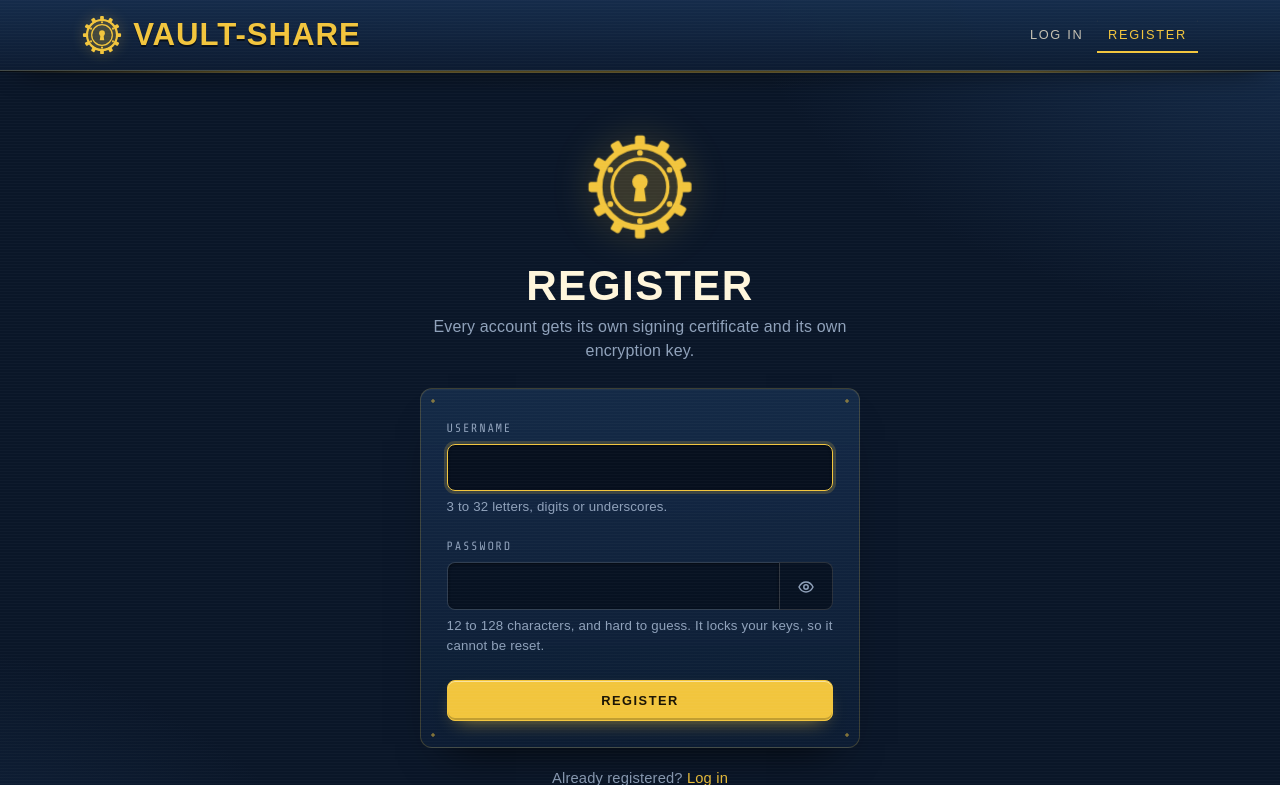
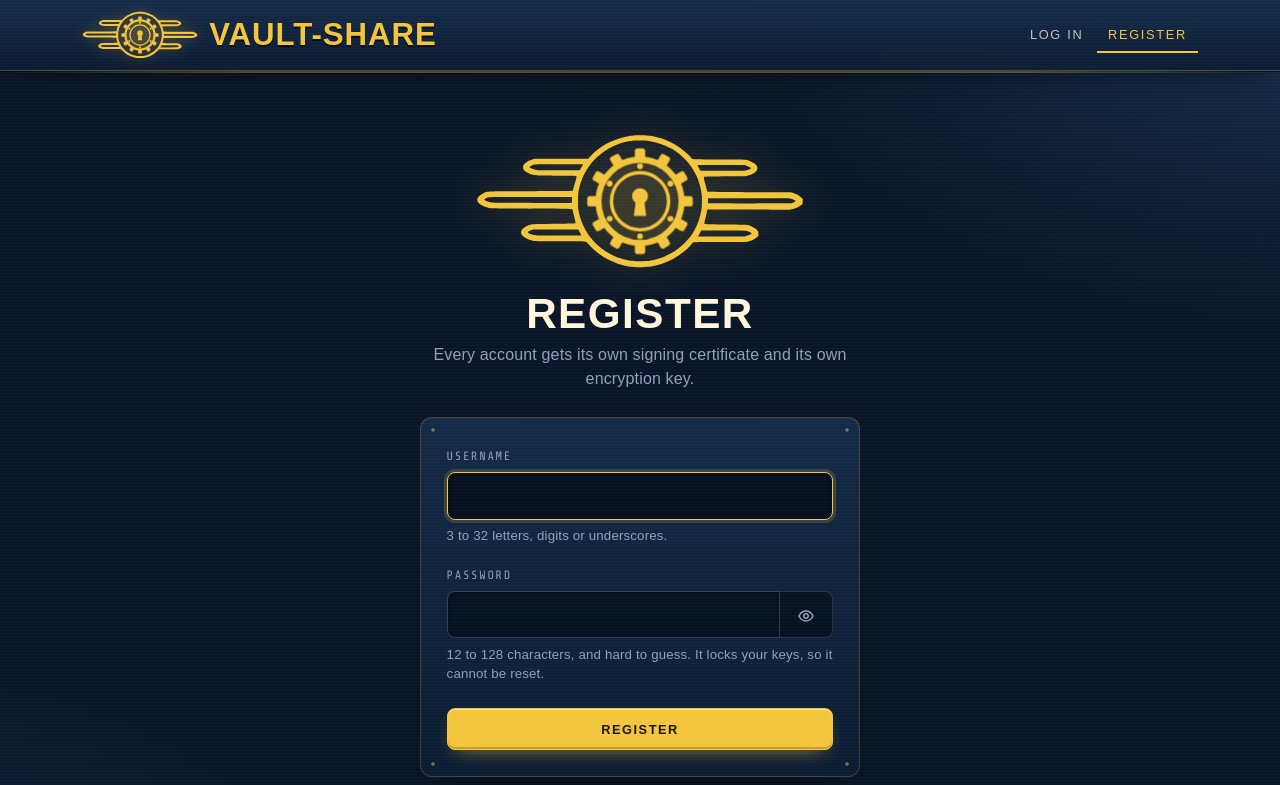
Before and after one commit to Ymsniper/vault-share, a Flask app: page /auth/register in a window 1280 px wide. Shown: the top 785 px of the page. Run offline with Flask 3, Linux system fonts and the light colour scheme; parts of the project's set-up code (start-up, migrations or seed data) failed here and were passed over; some libraries are stand-ins or nearby versions; some web fonts are replaced.

Commit message:
Put the vault door inside a winged ring as the logo

```diff
--- a/app/static/vault.css
+++ b/app/static/vault.css
@@ -247,10 +247,22 @@ code {
   color: var(--vs-brass-hi);
 }
 
-.vs-brand .vs-emblem {
-  width: 40px;
-  height: 40px;
+/* the winged logo is 1000 x 413.8 */
+.vs-brand .vs-logo {
+  width: 116px;
+  height: 48px;
   filter: drop-shadow(0 0 7px rgba(242, 197, 61, 0.35));
+}
+
+/* the door turns about its own center: once as a gate page opens, and when
+   the header logo is pointed at. Twelve teeth, so it starts without a jump */
+.vs-emblem-cog {
+  transform-box: fill-box;
+  transform-origin: center;
+}
+
+.vs-brand:hover .vs-emblem-cog {
+  animation: vs-turn 1.2s cubic-bezier(0.2, 0.75, 0.2, 1);
 }
 
 .vs-wordmark {
@@ -464,8 +476,8 @@ code {
 
 .vs-gate-emblem {
   display: block;
-  width: 108px;
-  height: 108px;
+  width: min(330px, 80vw);
+  aspect-ratio: 1000 / 413.8;
   margin: 0 auto 1.4rem;
   color: var(--vs-brass);
   filter: drop-shadow(0 0 18px rgba(242, 197, 61, 0.28));
@@ -476,10 +488,7 @@ code {
   height: 100%;
 }
 
-/* the door turns once as the page opens */
 .vs-gate-emblem .vs-emblem-cog {
-  transform-box: view-box;
-  transform-origin: 32px 32px;
   animation: vs-turn 1.6s cubic-bezier(0.2, 0.75, 0.2, 1) both;
 }
 
@@ -824,8 +833,8 @@ code {
 }
 
 .vs-empty .vs-emblem {
-  width: 54px;
-  height: 54px;
+  width: 140px;
+  height: 58px;
   margin-bottom: 0.9rem;
   color: rgba(242, 197, 61, 0.35);
 }
@@ -1073,6 +1082,11 @@ code {
     font-size: 1.6rem;
   }
 
+  .vs-brand .vs-logo {
+    width: 97px;
+    height: 40px;
+  }
+
   .vs-nav {
     margin-left: 0;
     width: 100%;
```
Also changed, not shown: app/static/img/emblem.svg, app/templates/partials/emblem.svg.
